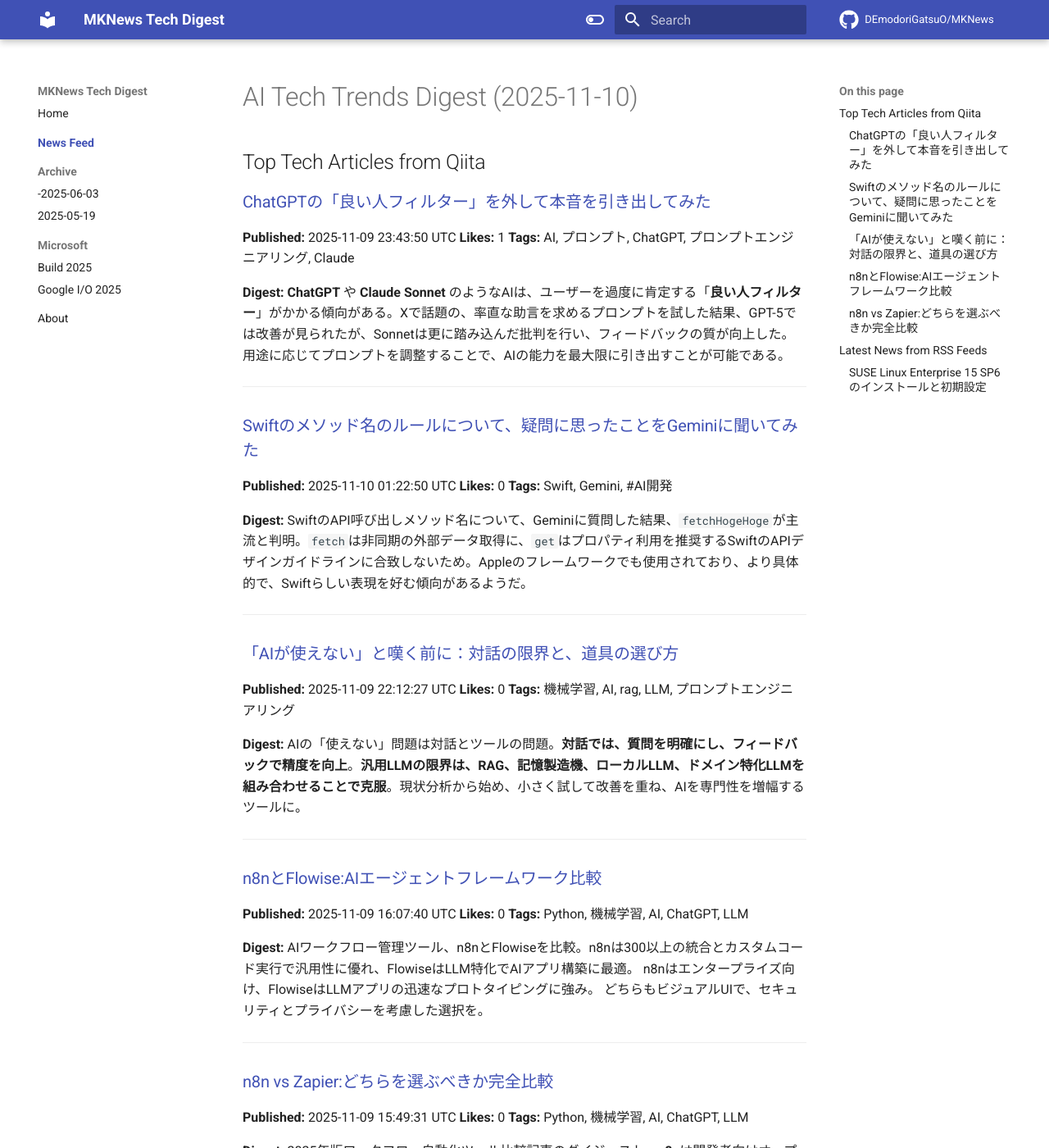
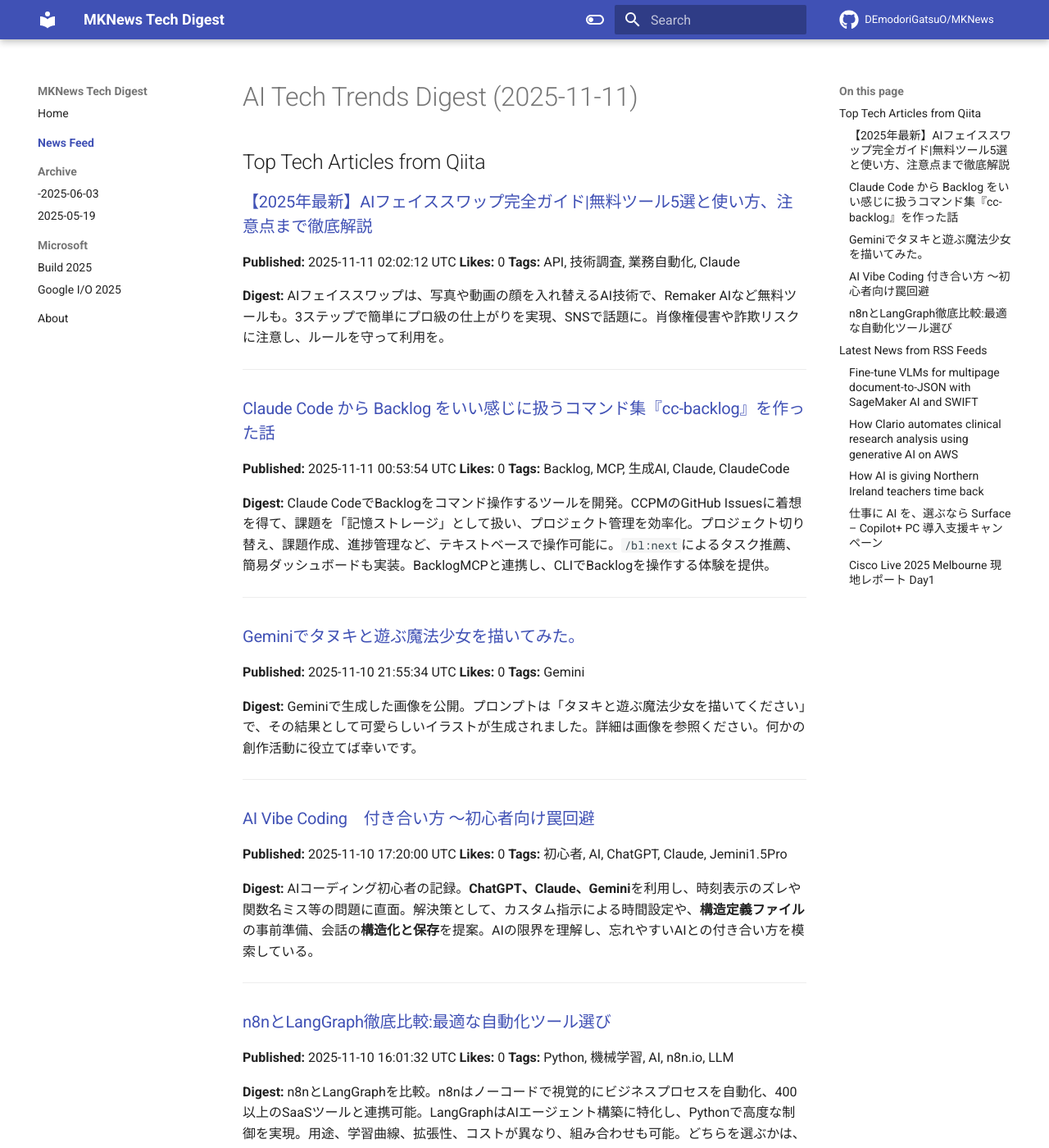
Before and after one commit to DEmodoriGatsuO/MKNews, an MkDocs documentation site: the page built from docs/news/index.md, in a window 1280 px wide and 1400 px high. Shown: the whole window at 82% size. Built offline with MkDocs 1.6.1 and Material for MkDocs 9.7.7, drawn with Linux system fonts in a browser that asks for light colours; comment, search, counter and statistics services are not loaded; some of the changed text lies outside the part shown.

Commit message:
Automated AI Tech Digest - 2025-11-11

```diff
--- a/docs/news/index.md
+++ b/docs/news/index.md
@@ -1,68 +1,108 @@
-# AI Tech Trends Digest (2025-11-10)
+# AI Tech Trends Digest (2025-11-11)
 
 
 ## Top Tech Articles from Qiita
 
 
-### [ChatGPTの「良い人フィルター」を外して本音を引き出してみた](https://qiita.com/nolanlover0527/items/83480966029c70ad14d5)
-**Published:** 2025-11-09 23:43:50 UTC
-**Likes:** 1
-**Tags:** AI, プロンプト, ChatGPT, プロンプトエンジニアリング, Claude
+### [【2025年最新】AIフェイススワップ完全ガイド|無料ツール5選と使い方、注意点まで徹底解説](https://qiita.com/k_nabe/items/f8ae290542587e8ac3f7)
+**Published:** 2025-11-11 02:02:12 UTC
+**Likes:** 0
+**Tags:** API, 技術調査, 業務自動化, Claude
 
 **Digest:**
-**ChatGPT** や **Claude Sonnet** のようなAIは、ユーザーを過度に肯定する「**良い人フィルター**」がかかる傾向がある。Xで話題の、率直な助言を求めるプロンプトを試した結果、GPT-5では改善が見られたが、Sonnetは更に踏み込んだ批判を行い、フィードバックの質が向上した。用途に応じてプロンプトを調整することで、AIの能力を最大限に引き出すことが可能である。
+AIフェイススワップは、写真や動画の顔を入れ替えるAI技術で、Remaker AIなど無料ツールも。3ステップで簡単にプロ級の仕上がりを実現、SNSで話題に。肖像権侵害や詐欺リスクに注意し、ルールを守って利用を。
 
 ---
 
-### [Swiftのメソッド名のルールについて、疑問に思ったことをGeminiに聞いてみた](https://qiita.com/asenakiriu/items/62e98c9bc6ab04ba8016)
-**Published:** 2025-11-10 01:22:50 UTC
+### [Claude Code から Backlog をいい感じに扱うコマンド集『cc-backlog』を作った話](https://qiita.com/bellsanct/items/b641f737ecfece456a0c)
+**Published:** 2025-11-11 00:53:54 UTC
 **Likes:** 0
-**Tags:** Swift, Gemini, #AI開発
+**Tags:** Backlog, MCP, 生成AI, Claude, ClaudeCode
 
 **Digest:**
-SwiftのAPI呼び出しメソッド名について、Geminiに質問した結果、`fetchHogeHoge`が主流と判明。`fetch`は非同期の外部データ取得に、`get`はプロパティ利用を推奨するSwiftのAPIデザインガイドラインに合致しないため。Appleのフレームワークでも使用されており、より具体的で、Swiftらしい表現を好む傾向があるようだ。
+Claude CodeでBacklogをコマンド操作するツールを開発。CCPMのGitHub Issuesに着想を得て、課題を「記憶ストレージ」として扱い、プロジェクト管理を効率化。プロジェクト切り替え、課題作成、進捗管理など、テキストベースで操作可能に。`/bl:next`によるタスク推薦、簡易ダッシュボードも実装。BacklogMCPと連携し、CLIでBacklogを操作する体験を提供。
 
 ---
 
-### [「AIが使えない」と嘆く前に：対話の限界と、道具の選び方](https://qiita.com/koshikawa-masato/items/de175759ffced23334e1)
-**Published:** 2025-11-09 22:12:27 UTC
+### [Geminiでタヌキと遊ぶ魔法少女を描いてみた。](https://qiita.com/nori-channel/items/8ca732736ad203052ace)
+**Published:** 2025-11-10 21:55:34 UTC
 **Likes:** 0
-**Tags:** 機械学習, AI, rag, LLM, プロンプトエンジニアリング
+**Tags:** Gemini
 
 **Digest:**
-AIの「使えない」問題は対話とツールの問題。**対話では、質問を明確にし、フィードバックで精度を向上**。**汎用LLMの限界は、RAG、記憶製造機、ローカルLLM、ドメイン特化LLMを組み合わせることで克服**。現状分析から始め、小さく試して改善を重ね、AIを専門性を増幅するツールに。
+Geminiで生成した画像を公開。プロンプトは「タヌキと遊ぶ魔法少女を描いてください」で、その結果として可愛らしいイラストが生成されました。詳細は画像を参照ください。何かの創作活動に役立てば幸いです。
 
 ---
 
-### [n8nとFlowise:AIエージェントフレームワーク比較](https://qiita.com/AInsights/items/81e80ae6a6ccb791a7cc)
-**Published:** 2025-11-09 16:07:40 UTC
+### [AI Vibe Coding　付き合い方 ～初心者向け罠回避](https://qiita.com/m_tookuni/items/c9caa3fd5253cbac04ca)
+**Published:** 2025-11-10 17:20:00 UTC
 **Likes:** 0
-**Tags:** Python, 機械学習, AI, ChatGPT, LLM
+**Tags:** 初心者, AI, ChatGPT, Claude, Jemini1.5Pro
 
 **Digest:**
-AIワークフロー管理ツール、n8nとFlowiseを比較。n8nは300以上の統合とカスタムコード実行で汎用性に優れ、FlowiseはLLM特化でAIアプリ構築に最適。 n8nはエンタープライズ向け、FlowiseはLLMアプリの迅速なプロトタイピングに強み。 どちらもビジュアルUIで、セキュリティとプライバシーを考慮した選択を。
+AIコーディング初心者の記録。**ChatGPT、Claude、Gemini**を利用し、時刻表示のズレや関数名ミス等の問題に直面。解決策として、カスタム指示による時間設定や、**構造定義ファイル**の事前準備、会話の**構造化と保存**を提案。AIの限界を理解し、忘れやすいAIとの付き合い方を模索している。
 
 ---
 
-### [n8n vs Zapier:どちらを選ぶべきか完全比較](https://qiita.com/AInsights/items/e1167221e463a3fdefe8)
-**Published:** 2025-11-09 15:49:31 UTC
+### [n8nとLangGraph徹底比較:最適な自動化ツール選び](https://qiita.com/AInsights/items/53edfe55cf23b8ad0078)
+**Published:** 2025-11-10 16:01:32 UTC
 **Likes:** 0
-**Tags:** Python, 機械学習, AI, ChatGPT, LLM
+**Tags:** Python, 機械学習, AI, n8n.io, LLM
 
 **Digest:**
-2025年版ワークフロー自動化ツール比較記事のダイジェスト。**n8n**は開発者向けオープンソースで、高度なカスタマイズ性、AI統合、セルフホストが強み。**Zapier**はノーコードで8000以上のアプリ連携が容易。料金はn8nがワークフロー実行毎、Zapierはタスク毎。AI統合やカスタマイズ性はn8nが優れる。複雑なビジネスプロセスやGDPRコンプライアンスにはn8nが適しています。
+n8nとLangGraphを比較。n8nはノーコードで視覚的にビジネスプロセスを自動化、400以上のSaaSツールと連携可能。LangGraphはAIエージェント構築に特化し、Pythonで高度な制御を実現。用途、学習曲線、拡張性、コストが異なり、組み合わせも可能。どちらを選ぶかは、技術リソース、用途、統合要件、スピード、予算によって判断する。
 
 ---
 
 ## Latest News from RSS Feeds
 
 
-### [SUSE Linux Enterprise 15 SP6 のインストールと初期設定](https://blog.jbs.co.jp/entry/2025/11/10/090455)
-**Source:** JBS Blog
-**Published:** 2025-11-10 00:04:55 UTC
-**Tags:** SUSE, Linux
+### [Fine-tune VLMs for multipage document-to-JSON with SageMaker AI and SWIFT](https://aws.amazon.com/blogs/machine-learning/fine-tune-vlms-for-multipage-document-to-json-with-sagemaker-ai-and-swift/)
+**Source:** AWS ML Blog
+**Published:** 2025-11-10 19:59:01 UTC
+**Tags:** Advanced (300), Amazon SageMaker AI, Technical How-to
 
 **Digest:**
-SUSE Linuxはヨーロッパで人気の商用Linuxディストリビューションです。本記事では、SUSEのインストールから初期設定までの流れを簡潔に解説。SUSE初心者や検証環境を素早く構築したい方を対象に、使い始めの第一歩をサポートします。
+インテリジェント文書処理（IDP）の課題に対し、AIを活用した構造化データ抽出が重要。特に、VLM（Vision Language Models）は文書理解を向上させ、JSON形式への変換を可能に。本記事では、Amazon SageMaker AIを用いてVLMをファインチューニングし、様々な文書形式への対応と精度向上を図る手法を紹介。ゼロショット、few-shot、RAGといった他の手法と比較し、ファインチューニングの有効性を示す。
 
 ---
+
+### [How Clario automates clinical research analysis using generative AI on AWS](https://aws.amazon.com/blogs/machine-learning/how-clario-automates-clinical-research-analysis-using-generative-ai-on-aws/)
+**Source:** AWS ML Blog
+**Published:** 2025-11-10 18:13:47 UTC
+**Tags:** Advanced (300), Amazon Bedrock, Amazon Elastic Kubernetes Service, Amazon Machine Learning, Amazon OpenSearch Service, Amazon SageMaker AI, Artificial Intelligence, Customer Solutions
+
+**Digest:**
+Clarioは、臨床試験の評価をAIで革新。Amazon BedrockとAWSを活用し、COA面接の分析を自動化。**AI、大規模言語モデル（LLM）** を用いて、多言語対応の会話分析、**ベクタデータベース** で品質評価を実現。**臨床試験の信頼性向上**、時間短縮、業務効率化に貢献。
+
+---
+
+### [How AI is giving Northern Ireland teachers time back](https://blog.google/technology/google-deepmind/ai-classroom-northern-ireland/)
+**Source:** Google DeepMind
+**Published:** 2025-11-10 09:00:00 UTC
+**Tags:** Google DeepMind, AI
+
+**Digest:**
+北アイルランド教育庁のC2kイニシアチブによる6ヶ月間のパイロットプログラムで、Geminiなど生成AIツール統合により、参加者は時間とコストを大幅に削減できることが判明しました。これにより、教育現場での業務効率化と質の向上が期待されています。
+
+---
+
+### [仕事に AI を、選ぶなら Surface – Copilot+ PC 導入支援キャンペーン](https://blogs.windows.com/japan/2025/11/10/choose-surface-copilot-pc-introduction-support-campaign/)
+**Source:** Windows Blog for Japan
+**Published:** 2025-11-10 06:59:34 UTC
+**Tags:** Surface
+
+**Digest:**
+法人・教育機関向けに、**Surface Pro 12インチ**と**Surface Laptop 13インチ**が特別価格で提供されるキャンペーンを実施。**Copilot+ PC**を「まずは1～数台」から導入し、AI体験を検証可能。Snapdragon搭載で、**NPU**によるAI処理、パフォーマンス、バッテリー持続、業務アプリ互換性を確認できます。2025年12月1日～31日納品分が対象で、年度内の試験導入にも最適です。
+
+---
+
+### [Cisco Live 2025 Melbourne 現地レポート Day1](https://blog.jbs.co.jp/entry/2025/11/11/085046)
+**Source:** JBS Blog
+**Published:** 2025-11-10 23:50:46 UTC
+**Tags:** Cisco, Tech
+
+**Digest:**
+Cisco Live 2025 Melbourneの現地から速報です！イベントの様子や、最新情報、**Cisco**製品に関する注目ポイントなどをブログで随時レポートします。**メルボルン**で開催中の**Cisco Live**、詳細な情報をお届けできるよう、**ブログ**更新にご期待ください。
+
+---
```
